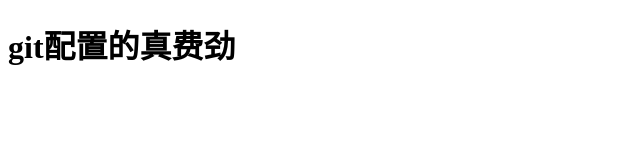
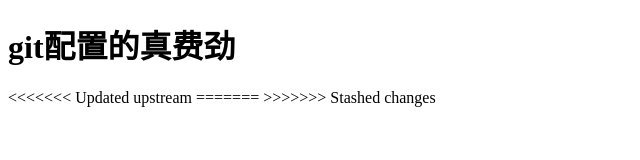
Before and after one commit to lu-zai-jiao-xia/studyDemo, a plain HTML site: page index.html in a window 1280 px wide. Shown: the whole page, without its empty margins (0-640 px from the left). Drawn offline with Linux system fonts and the light colour scheme; files whose address does not match are found by name.

Commit message:
修改后的

```diff
--- a/index.html
+++ b/index.html
@@ -9,7 +9,11 @@
 <body>
     <h1>git配置的真费劲</h1>
     <script src="./src/main.js"></script>
+<<<<<<< Updated upstream
     <script src="./使用git/src/index.js"></script>
+=======
+    <script src="./src/index.js"></script>
+>>>>>>> Stashed changes
     <!-- git add . add后面有个空格在点 -->
     <!-- commit 容易少打个m -->
     <!-- git init 初始化项目 -->
@@ -47,5 +51,8 @@
     <!-- git branch -d 分支名 删除分支 -->
     <!-- git log --graph 分支图 -->
     <!-- git branch -D 分支名 未合并删除分支 -->
+    <!-- git stash 放到预存区 -->
+    <!-- git stash list 查看预存区 -->
+    <!-- git stash apply 取出预存区文件 -->
 </body>
 </html>
--- a/src/main.js
+++ b/src/main.js
@@ -17,5 +17,5 @@ function add(a,b) {
     }
     // return a + b;
 }
-console.log(add(a = 1), "结果nan");
+console.log(add(a = 1), "结果0");
 console.log("成功了");
```
